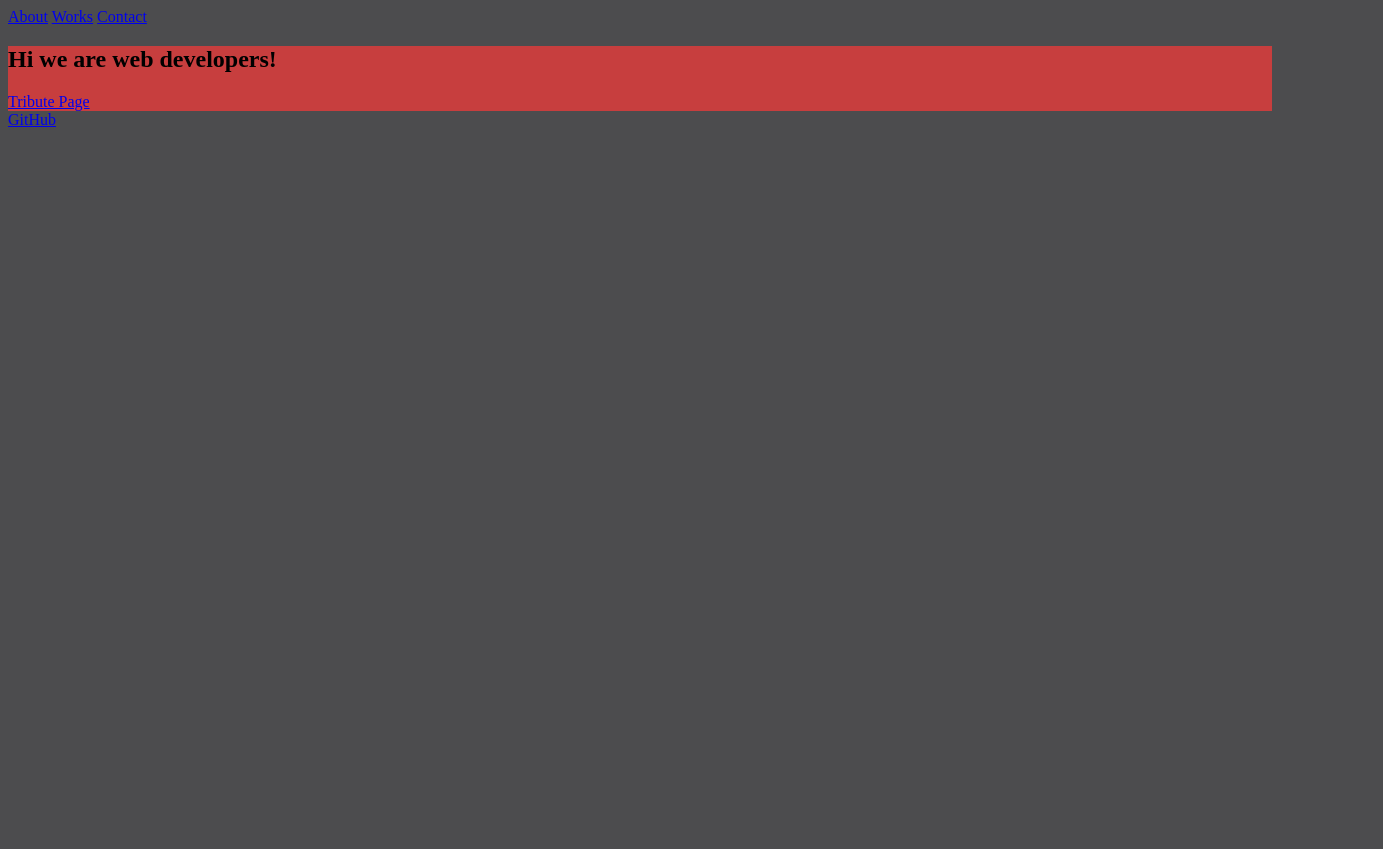
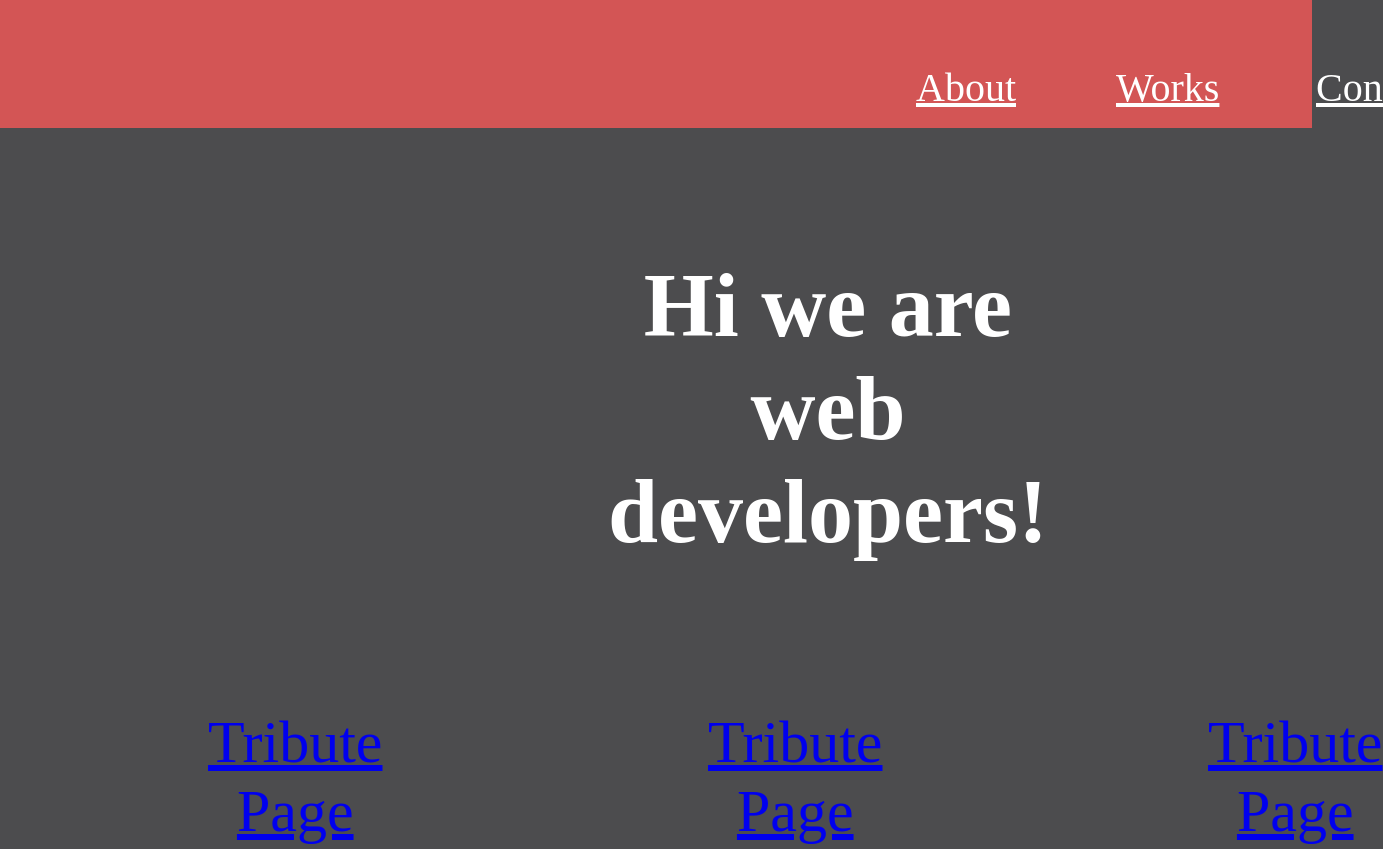
Before and after one commit to Willian-Berrocal/microverse-portafolio, a plain HTML site: page index.html in a window 1280 px wide. Shown: the top 849 px of the page, 1383 px wide, since content can reach past the window. Before the commit the page ends 800 px from the top, so only its background shows below. Drawn offline with Linux system fonts and the light colour scheme.

Commit message:
project done

```diff
--- a/css/style.css
+++ b/css/style.css
@@ -1,19 +1,82 @@
-body
-{
+*{
+    position: absolute;
+}
+
+body{
+    padding: 0;
     background-color: rgb(76, 76, 78);
+}
 
+#navbar{
+    top: 0;
+    left: 0;
+    position: fixed;
+    padding: 14px 16px;
+    background-color: rgb(211, 85, 85);
+    width: 100%;
+    height: 100px;
+    font-size: 40px;
+}
 
+#link1{
+    align-items: center;
+    left: 900px;
+    padding-top: 50px;
+    color: white;
 }
-#navbar
-{
-    color: rgb(224, 123, 41);
+
+#link2{
     align-items: center;
+    left: 1100px;
+    padding-top: 50px;
+    color: white;
+}
 
+#link3{
+    align-items: center;
+    left: 1300px;
+    padding-top: 50px;
+    color: white;
 }
+
 #welcome-section{
-background-color: rgb(199, 62, 62);
+    display: flex;
+    text-align: center;
+    align-items: center;
+    align-content: center;
+    font-size: 60px;
+    height: 100vh;
+    color: white;
+    position: relative;
 }
+
+.project-tile{
+    margin-top: 300px;
+    padding-left: 200px;
+}
+
+.project-tile2{
+    margin-top: 300px;
+    padding-left: 700px;
+}
+
+.project-tile3{
+    margin-top: 300px;
+    padding-left: 1200px;
+}
+
+#welcome-section h1 {
+    text-align: center;
+    padding: 0 0 0 600px;
+    display: block;
+}
+
 #contact{
+    margin-top: 300px;
+    margin-left: 700px;
+    font-size: 60px;
     color: rgb(173, 24, 24);
-
+    height: 500px;
+    position: relative;
+    background-color: aqua;
 }
--- a/index.html
+++ b/index.html
@@ -4,6 +4,7 @@
     <meta charset="UTF-8">
     <title>Fork Me! FCC: Test Suite Template</title>
     <link rel="stylesheet" href="css/style.css">
+    <meta name="viewport" content="width=device-width, initial-scale=1.0">
   </head>
 
   <body>
@@ -22,23 +23,30 @@
 
     -->
     <nav id="navbar">
-      <a href="#welcome-section">About</a>
-      <a href="#project-tile">Works</a>
-      <a href="#contact">Contact</a>
+      <div>
+        <a href="#welcome-section" id="link1">About</a>
+        <a href="#project-tile" id="link2">Works</a>
+        <a href="#contact" id="link3">Contact</a>
+      </div>
     </nav>
 
     <section id="welcome-section">
       <h1>Hi we are web developers!</h1>
-      <div id="projects">
-        <div id="project-tile">
+      <section id="projects">
+        <div class="project-tile">
           <a href="./tributePage.html">Tribute Page</a>
-
         </div>
-      </div>
+        <div class="project-tile2">
+          <a href="./tributePage.html">Tribute Page</a>
+        </div>
+        <div class="project-tile3">
+          <a href="./tributePage.html">Tribute Page</a>
+        </div>
+      </section>
     </section>
 
     <section id="contact">
-      <a href="https://github.com/Willian-Berrocal" id="profile-link" target="_blank">GitHub</a>
+      <a href="https://github.com/Willian-Berrocal" id="profile-link" target="_blank">GitHub Profile</a>
     </section>
 
     <script  src="js/index.js"></script>
```
